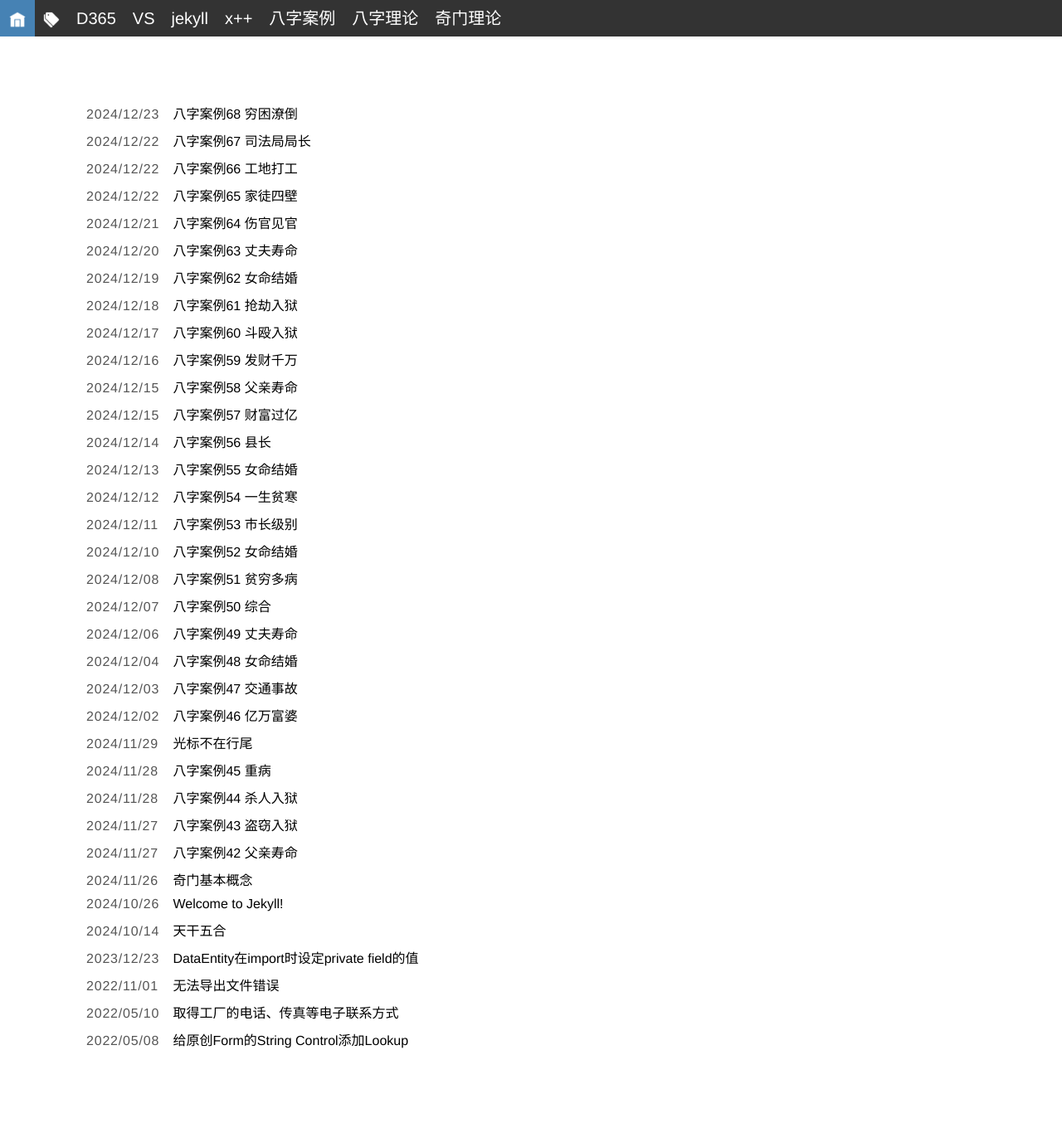
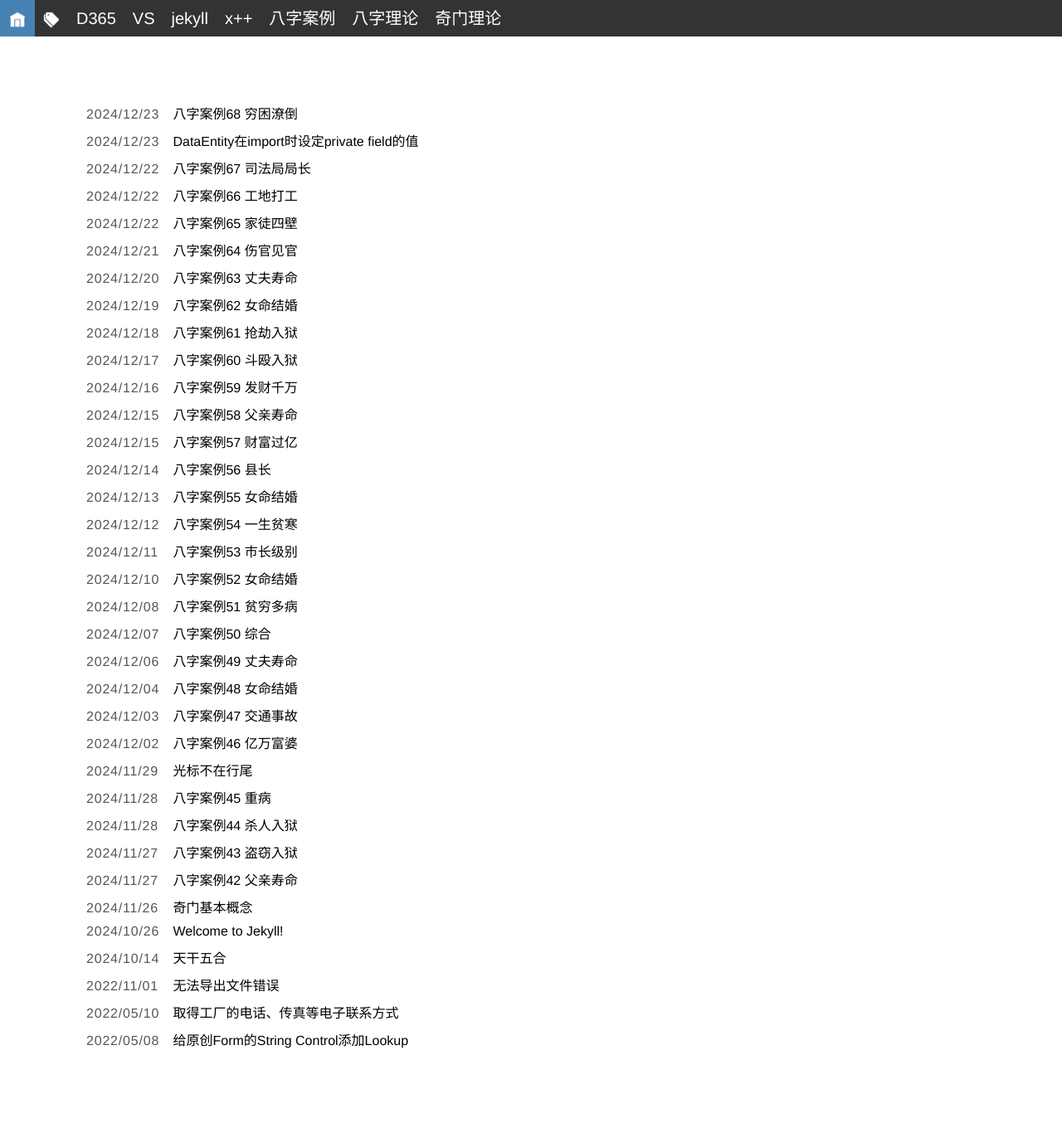
Before and after one commit to sxbjxjy/blog, a Jekyll site: the page built from index.markdown, in a window 1280 px wide. Shown: the whole page at 83% size. Built offline with Jekyll 4.4.1, drawn with Linux system fonts in a browser that asks for light colours.

Commit message:
Update 2024-12-23-Set-Field-Value-When-Data-Entity-Import.md

```diff
--- a/_posts/2024-12-23-Set-Field-Value-When-Data-Entity-Import.md
+++ b/_posts/2024-12-23-Set-Field-Value-When-Data-Entity-Import.md
@@ -1,7 +1,7 @@
 ---
 layout: post
 title: DataEntity在import时设定private field的值
-date: 2023-12-23
+date: 2024-12-23
 categories: x++
 ---
 
@@ -23,4 +23,4 @@ categories: x++
 
 **参考资料**
 
-[D365FO – AX – Update Data Entity Target Entity fields with X++](https://d365ffo.com/2021/05/07/d365ffo-ax-update-data-entity-target-entity-fields-with-x/comment-page-1/)
+[D365FO – AX – Update Data Entity Target Entity fields with X++](https://d365ffo.com/2021/05/07/d365ffo-ax-update-data-entity-target-entity-fields-with-x/comment-page-1/){:target="_blank"}
```
